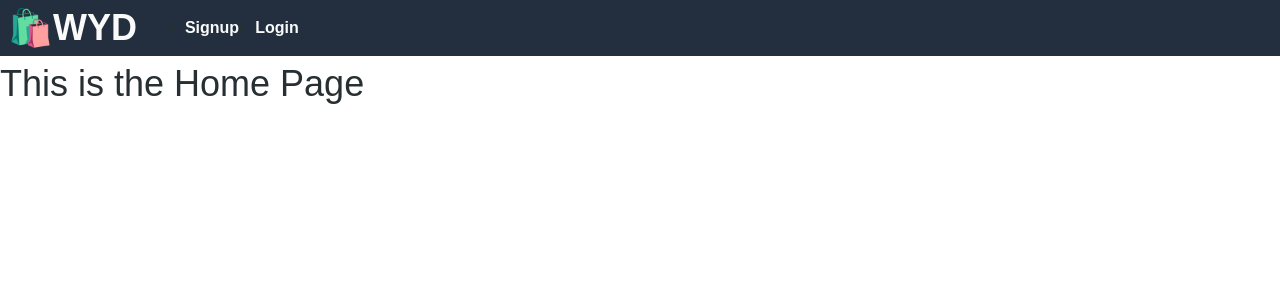
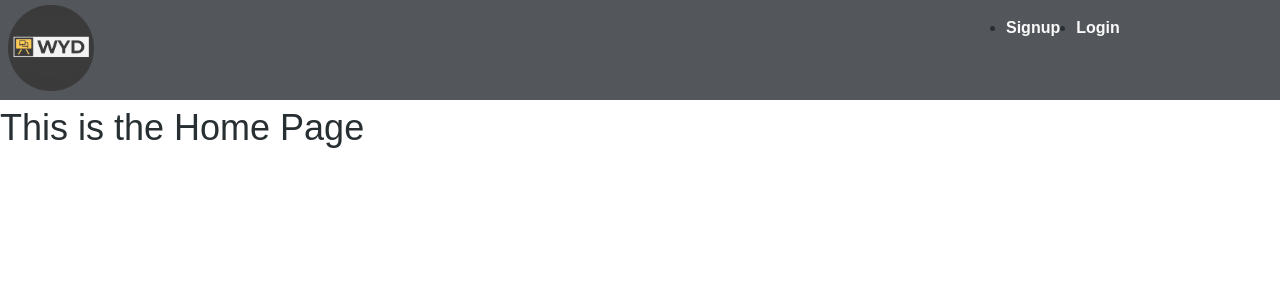
Before and after one commit to matthewtlarson/WhatYouDoin, a React (Create React App) app in the folder client/: page / in a window 1280 px wide. Shown: the top 300 px of the page. Built offline with nearby package versions, Linux system fonts and the light colour scheme.

Commit message:
added a logo in the top left rather than the shopping bad. and i made the orange button yellow to match the logo colorway

```diff
--- a/client/src/components/Nav/index.js
+++ b/client/src/components/Nav/index.js
@@ -1,6 +1,7 @@
 import React from "react";
 import Auth from "../../utils/auth";
 import { Link } from "react-router-dom";
+import logo from "../../assets/img/logo.png"
 
 function Nav() {
 
@@ -43,8 +44,8 @@ function Nav() {
     <header className="flex-row px-1">
       <h1>
         <Link to="/">
-          <span role="img" aria-label="shopping bag">🛍️</span>
-          WYD
+          <img src={logo} alt="logo" />
+
         </Link>
       </h1>
 
--- a/client/src/index.css
+++ b/client/src/index.css
@@ -1,6 +1,6 @@
 :root {
-  --primary: #232F3E;
-  --secondary: #F3A847;
+  --primary: #53575c;
+  --secondary: #f4f118;
   --tertiary: #B12704;
   --light: #fafafa;
   --dark: #272f32;
@@ -81,6 +81,7 @@ a:hover {
 
 header {
   background: var(--primary);
+  max-height: 100px;
 }
 
 header a {
@@ -109,7 +110,7 @@ button[disabled] {
 }
 
 img {
-  max-width: 100%;
+  max-width: 9%;
 }
 
 span[role="img"] {
```
